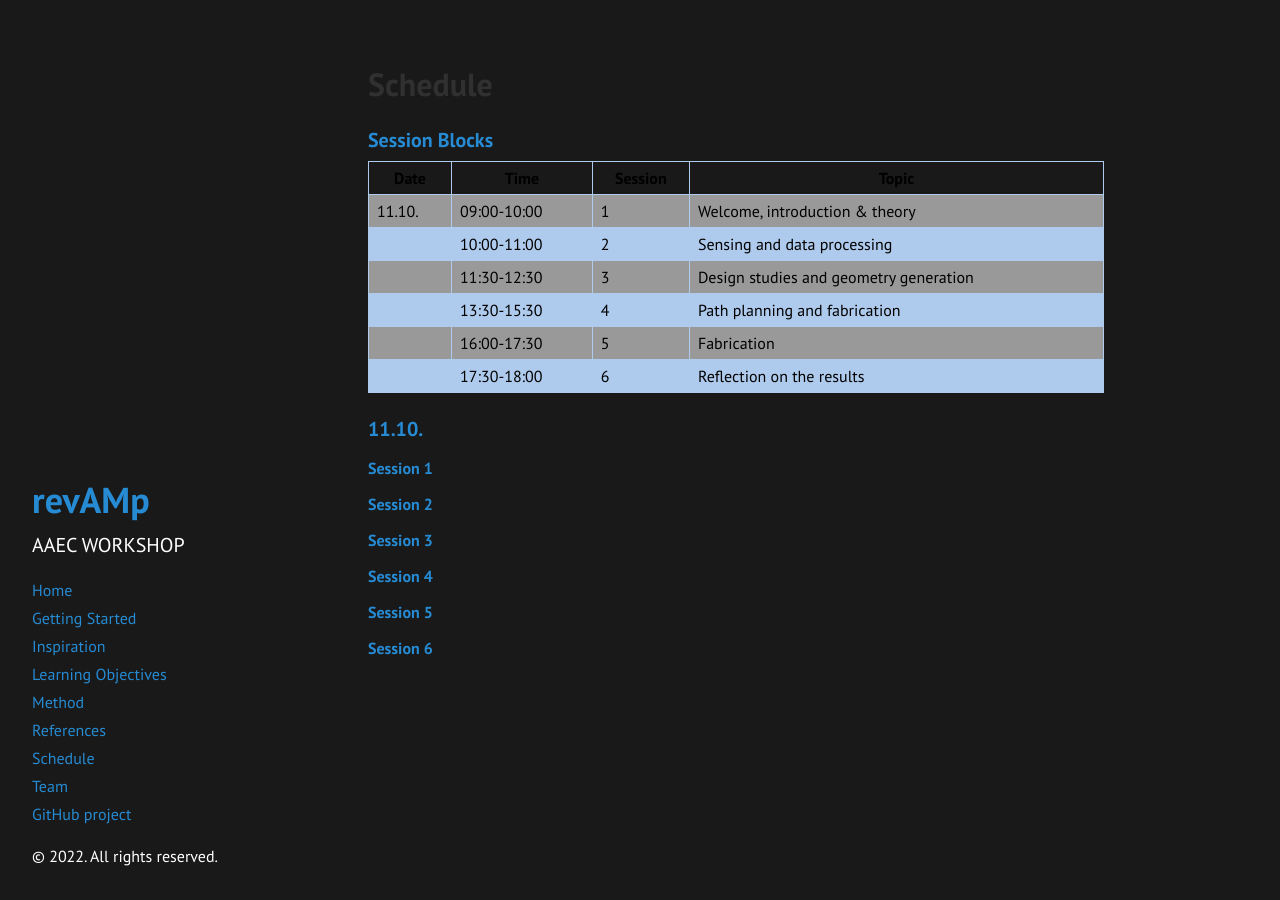
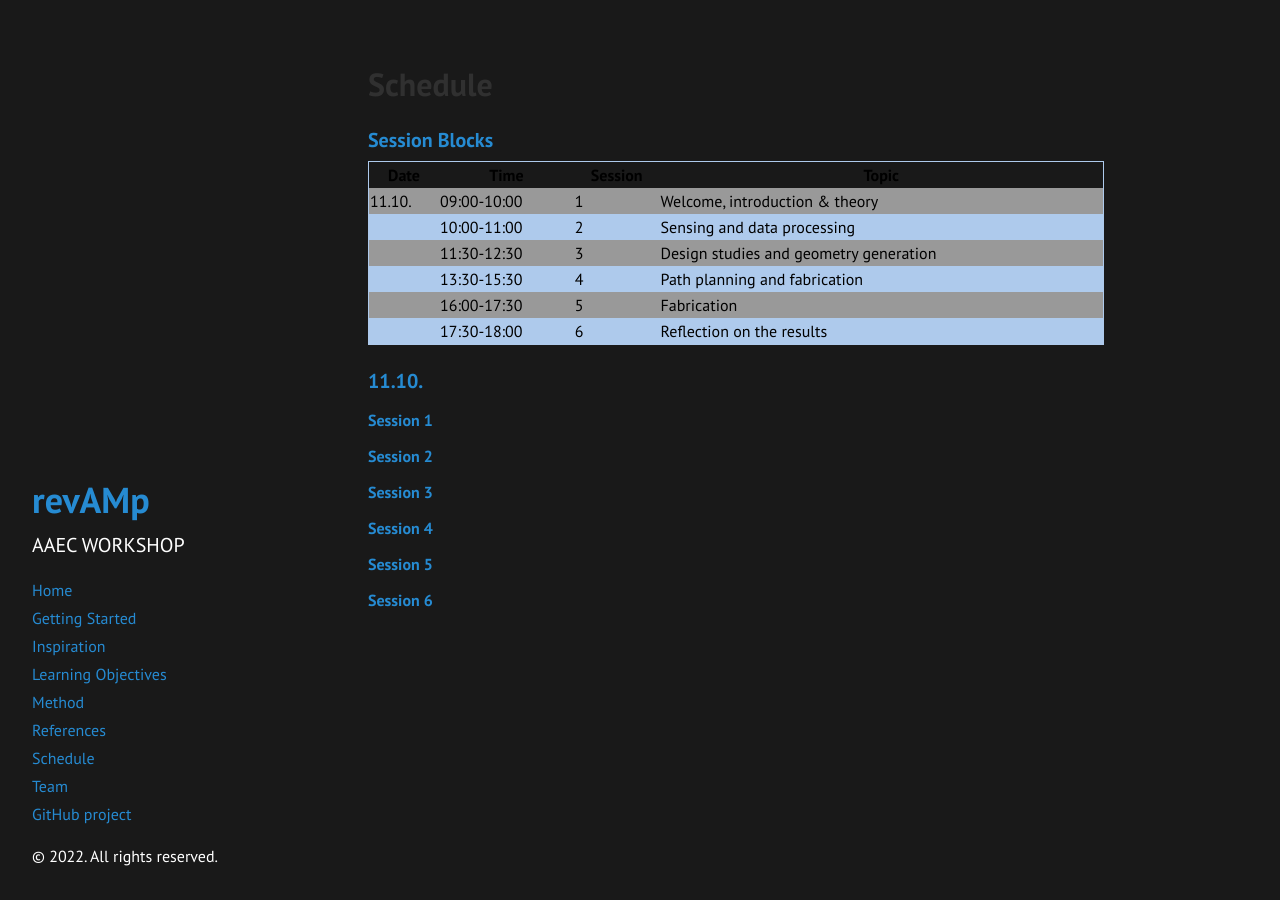
Before and after one commit to augmentedfabricationlab/workshop_aaec_revamp, a Jekyll site: the page built from docs/schedule.md, in a window 1280 px wide. Built offline with Jekyll 4.4.1, drawn with Linux system fonts in a browser that asks for light colours; Markdown is read by kramdown in place of the engine named in the settings.

Commit message:
Update poole.css

```diff
--- a/docs/public/css/poole.css
+++ b/docs/public/css/poole.css
@@ -242,11 +242,6 @@ table {
   border: 1px solid #aecaec;
   border-collapse: collapse;
 }
-td,
-th {
-  padding: .25rem .5rem;
-  border: 1px solid #aecaec;
-}
 tbody tr:nth-child(even) td,
 tbody tr:nth-child(even) th {
   background-color: #aecaec;
```
